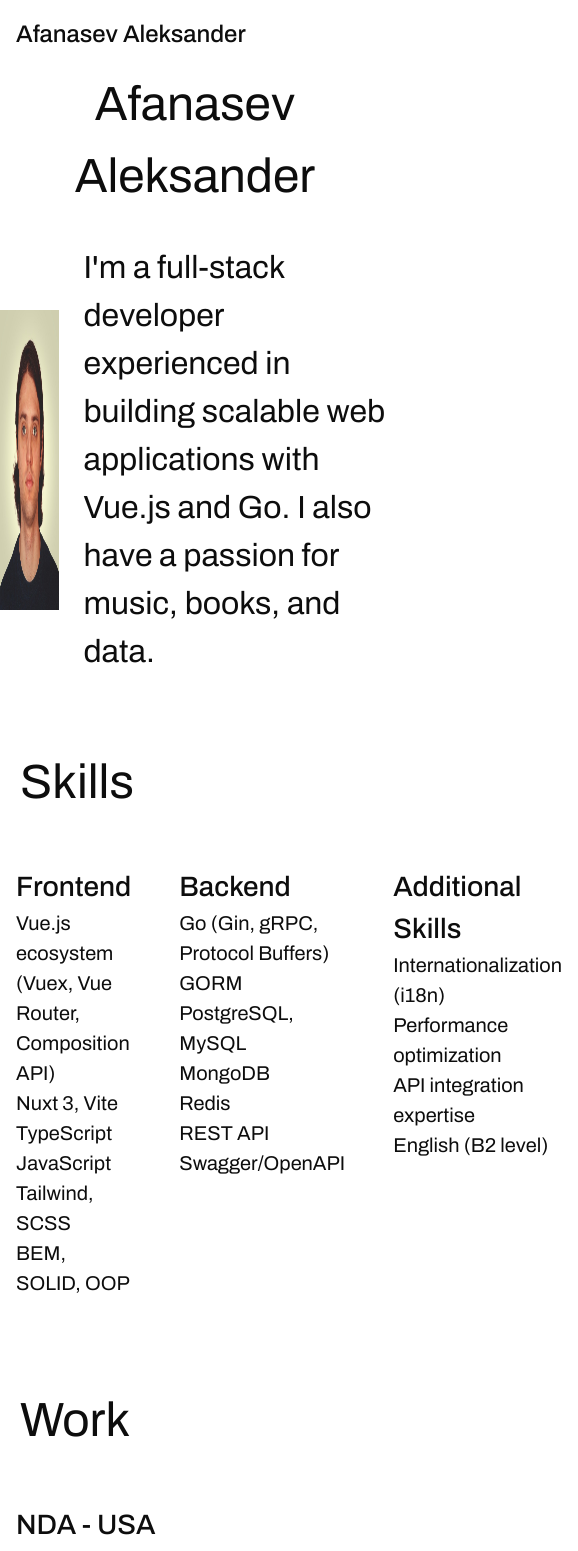
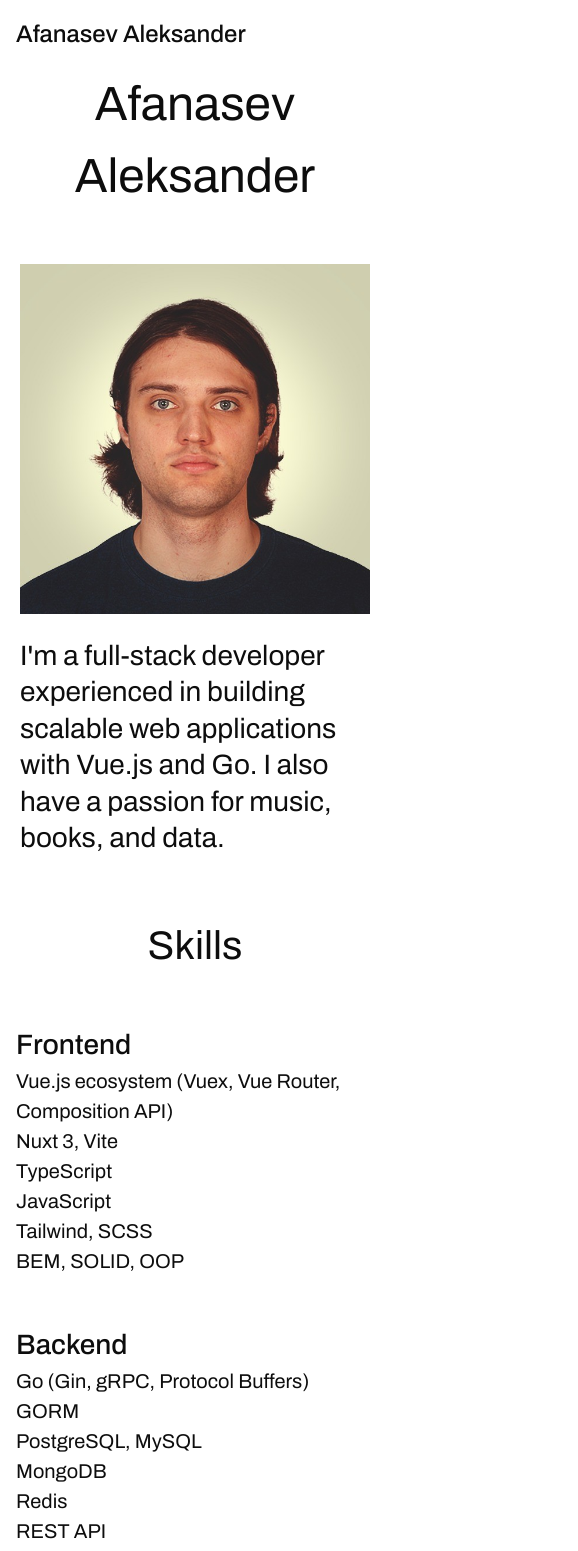
Before and after one commit to myself-organ/myself-frontend, a Vue app: page / in a window 390 px wide. Shown: the top 1551 px of the page, 578 px wide, since content can reach past the window. Built offline with nearby package versions, Linux system fonts and the light colour scheme.

Commit message:
feat: update meta tags in index.html for improved SEO; enhance AboutSection, SkillsSection, and WorkSection with responsive design adjustments

```diff
--- a/index.html
+++ b/index.html
@@ -4,18 +4,18 @@
     <meta charset="UTF-8" />
     <link rel="icon" type="image/svg+xml" href="/logo.svg" />
     <meta name="viewport" content="width=device-width, initial-scale=1.0" />
-    <title>Sasha.af</title>
-    <meta name="description" content="A portfolio website showcasing my projects and skills as a frontend developer.">
-    <meta name="author" content="Afanasev Aleksander">
-    <meta name="keywords" content="frontend, developer, portfolio, projects, skills, web development">
-    <meta property="og:title" content="My Portfolio">
-    <meta property="og:description" content="A portfolio website showcasing my projects and skills as a frontend developer.">
-    <meta property="og:image" content="logo.svg">
+    <title>Sasha Afanasev | Full-Stack Developer</title>
+    <meta name="description" content="Full-Stack Developer specializing in Vue.js and Go, with experience in AI platforms and enterprise applications. Expert in building scalable microservices and performant web applications.">
+    <meta name="author" content="Alexander Afanasev">    <meta name="keywords" content="frontend, developer, portfolio, projects, skills, web development">
+    <meta name="keywords" content="full-stack developer, vue.js, golang, microservices, AI development, frontend developer, backend developer">
+    <meta property="og:title" content="Alexander Afanasev | Full-Stack Developer">
+    <meta property="og:description" content="Full-Stack Developer specializing in Vue.js and Go, with experience in AI platforms and enterprise applications. Expert in building scalable microservices and performant web applications.">
+    <meta property="og:image" content="https://sasha-af.one/logo.svg">
     <meta property="og:url" content="https://sasha-af.one">
     <meta name="twitter:card" content="summary_large_image">
-    <meta name="twitter:title" content="My Portfolio">
-    <meta name="twitter:description" content="A portfolio website showcasing my projects and skills as a frontend developer.">
-    <meta name="twitter:image" content="logo.svg">
+    <meta name="twitter:title" content="Alexander Afanasev | Full-Stack Developer">
+    <meta name="twitter:description" content="Full-Stack Developer specializing in Vue.js and Go, with experience in AI platforms and enterprise applications. Expert in building scalable microservices and performant web applications.">
+    <meta name="twitter:image" content="https://sasha-af.one/logo.svg">
     <link rel="canonical" href="https://sasha-af.one">
   </head>
   <body>
--- a/src/components/home/AboutSection.vue
+++ b/src/components/home/AboutSection.vue
@@ -2,7 +2,9 @@
   <section class="about-section">
     <h1 class="about-section__title">Afanasev Aleksander</h1>
     <div class="about-section__content">
-      <div class="image-wrapper"><img src="@/assets/images/Alex-1.jpg" alt="Alex's image." /></div>
+      <div class="image-wrapper">
+        <img src="@/assets/images/Alex-1.jpg" alt="Alex's image." />
+      </div>
       <p class="about-section__text">
         I'm a full-stack developer experienced in building scalable web
         applications with Vue.js and Go. I also have a passion for music, books,
@@ -38,16 +40,27 @@ export default {
     align-items: start;
     justify-content: center;
     width: 100%;
+    @media (max-width: 1100px) {
+      padding: 0 10px;
+    }
+    @media (max-width: 768px) {
+      flex-direction: column;
+      padding: 20px;
+      align-items: center;
+    }
   }
   & .image-wrapper {
     display: flex;
     justify-content: center;
     align-self: center;
-    border-radius: .5rem;
+    border-radius: 0.5rem;
     background-color: #e7e7c5;
     height: 300px;
     max-width: 500px;
     width: 100%;
+    @media (max-width: 768px) {
+      height: auto;
+    }
   }
   & .about-section__text {
     font-size: 2rem;
@@ -55,6 +68,13 @@ export default {
     color: var(--color-black);
     text-align: start;
     max-width: 600px;
+    @media (max-width: 1100px) {
+      max-width: 450px;
+    }
+    @media (max-width: 768px) {
+      font-size: 1.75rem;
+      line-height: 1.3;
+    }
   }
 }
 </style>
--- a/src/components/home/SkillsSection.vue
+++ b/src/components/home/SkillsSection.vue
@@ -64,6 +64,9 @@ export default {
   align-items: center;
   width: 100%;
   margin: 4.375rem 0;
+  @media(max-width: 768px) {
+    margin: 2.5rem 0;
+  }
 }
 
 .skills-section__title {
@@ -72,6 +75,11 @@ export default {
   line-height: 1.5;
   align-self: start;
   padding-left: 20px;
+  @media(max-width: 768px) {
+    font-size: 2.5rem;
+    align-self: center;
+    padding-left: 0;
+  }
 }
 
 .skills-list {
@@ -79,6 +87,10 @@ export default {
   grid-template-columns: repeat(3, 1fr);
   gap: 1rem;
   width: 100%;
+  @media(max-width: 768px) {
+    grid-template-columns: 1fr;
+    max-width: 500px;
+  }
 }
 
 .skill-card {
--- a/src/components/home/WorkSection.vue
+++ b/src/components/home/WorkSection.vue
@@ -79,6 +79,9 @@ export default {
   align-items: center;
   width: 100%;
   margin: 4.375rem 0;
+  @media(max-width: 768px) {
+    margin: 2.5rem 0;
+  }
 }
 
 .skills-section__title {
@@ -87,6 +90,10 @@ export default {
   line-height: 1.5;
   align-self: start;
   padding-left: 20px;
+  @media(max-width: 768px) {
+    padding-left: 0;
+    align-self: center;
+  }
 }
 
 .skills-list {
--- a/src/pages/HomePage.vue
+++ b/src/pages/HomePage.vue
@@ -275,6 +275,10 @@ h3 {
         height: 24px;
       }
     }
+    @media(max-width: 768px) {
+      grid-template-columns: 1fr;
+      grid-gap: .75rem;
+    }
   }
 }
 
```
